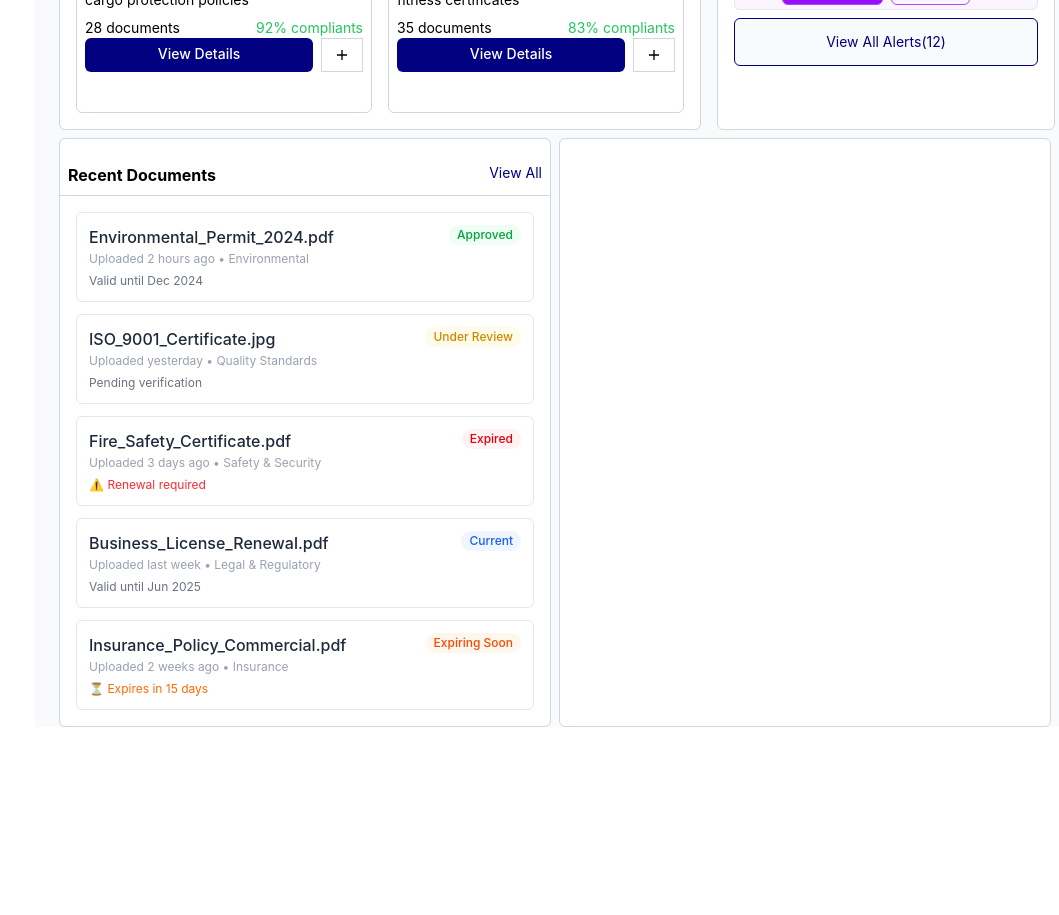
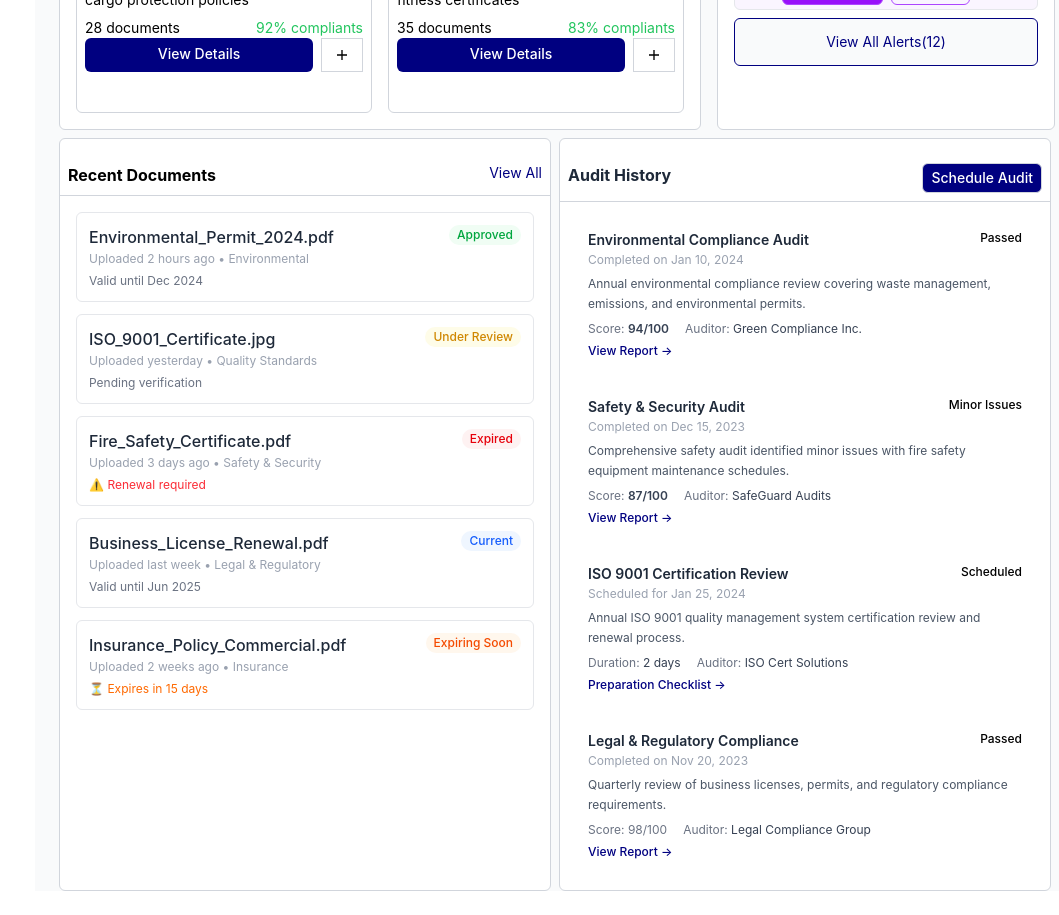
Before and after one commit to rinku-salunke/osl-using-react, a React (Vite) app: page /compliance in a window 1280 px wide. Shown: the part 1080-1995 px from the top of the page, without its empty margins (221-1280 px from the left). Before the commit the page ends 1831 px from the top, so only its background shows below. Built offline with nearby package versions, Linux system fonts and the light colour scheme.

Commit message:
1st commit

```diff
--- a/src/Logistics_Data/Management/Compliance.jsx
+++ b/src/Logistics_Data/Management/Compliance.jsx
@@ -453,9 +453,92 @@ function Compliance() {
             </div>
           </div>
 
-          {/**Right Column */}
-          <div className="bg-white border border-gray-300 p-4 rounded-md flex-1">
+          {/** Right Column - Audit History */}
+          <div className="bg-white p-4 rounded-md flex-1 border border-gray-300">
+            {/* Header */}
+            <div className="flex justify-between border-b border-gray-300 px-2 -mx-4 py-2">
+              <span className="font-bold text-gray-800">Audit History</span>
+              <span className="text-white border border-gray-300 rounded-md px-2 py-1 bg-dark-navy-blue text-sm font-medium">Schedule Audit</span>
+            </div>
 
+            {/* Audit List */}
+            <div className="flex flex-col gap-3 mt-4">
+              {/* 1. Environmental Compliance Audit */}
+              <div className="p-3 bg-white hover:shadow-sm transition-shadow">
+                <div className="flex justify-between items-start">
+                  <span className="font-semibold text-gray-800 text-sm">Environmental Compliance Audit</span>
+                  <span className="text-xs font-medium ">Passed</span>
+                </div>
+                <p className="text-xs text-gray-400 mt-0.5">Completed on Jan 10, 2024</p>
+                <p className="text-xs text-gray-600 mt-1.5 leading-relaxed">
+                  Annual environmental compliance review covering waste management, emissions, and environmental permits.
+                </p>
+                <div className="flex flex-wrap items-center gap-x-4 gap-y-1 mt-2 text-xs">
+                  <span className="text-gray-500">Score: <span className="font-semibold text-gray-700">94/100</span></span>
+                  <span className="text-gray-500">Auditor: <span className="text-gray-700">Green Compliance Inc.</span></span>
+                </div>
+                <button className="text-dark-navy-blue text-xs font-medium hover:underline mt-1.5 cursor-pointer">
+                  View Report →
+                </button>
+              </div>
+
+              {/* 2. Safety & Security Audit */}
+              <div className="p-3 bg-white hover:shadow-sm transition-shadow">
+                <div className="flex justify-between items-start">
+                  <span className="font-semibold text-gray-800 text-sm">Safety & Security Audit</span>
+                  <span className="text-xs font-medium">Minor Issues</span>
+                </div>
+                <p className="text-xs text-gray-400 mt-0.5">Completed on Dec 15, 2023</p>
+                <p className="text-xs text-gray-600 mt-1.5 leading-relaxed">
+                  Comprehensive safety audit identified minor issues with fire safety equipment maintenance schedules.
+                </p>
+                <div className="flex flex-wrap items-center gap-x-4 gap-y-1 mt-2 text-xs">
+                  <span className="text-gray-500">Score: <span className="font-semibold text-gray-700">87/100</span></span>
+                  <span className="text-gray-500">Auditor: <span className="text-gray-700">SafeGuard Audits</span></span>
+                </div>
+                <button className="text-dark-navy-blue text-xs font-medium hover:underline mt-1.5 cursor-pointer">
+                  View Report →
+                </button>
+              </div>
+
+              {/* 3. ISO 9001 Certification Review */}
+              <div className="p-3 bg-white hover:shadow-sm transition-shadow">
+                <div className="flex justify-between items-start">
+                  <span className="font-semibold text-gray-800 text-sm">ISO 9001 Certification Review</span>
+                  <span className="text-xs font-medium">Scheduled</span>
+                </div>
+                <p className="text-xs text-gray-400 mt-0.5">Scheduled for Jan 25, 2024</p>
+                <p className="text-xs text-gray-600 mt-1.5 leading-relaxed">
+                  Annual ISO 9001 quality management system certification review and renewal process.
+                </p>
+                <div className="flex flex-wrap items-center gap-x-4 gap-y-1 mt-2 text-xs">
+                  <span className="text-gray-500">Duration: <span className="text-gray-700">2 days</span></span>
+                  <span className="text-gray-500">Auditor: <span className="text-gray-700">ISO Cert Solutions</span></span>
+                </div>
+                <button className="text-dark-navy-blue text-xs font-medium hover:underline mt-1.5 cursor-pointer">
+                  Preparation Checklist →
+                </button>
+              </div>
+
+              {/* 4. Legal & Regulatory Compliance */}
+              <div className="p-3 bg-white hover:shadow-sm transition-shadow">
+                <div className="flex justify-between items-start">
+                  <span className="font-semibold text-gray-800 text-sm">Legal & Regulatory Compliance</span>
+                  <span className="text-xs font-medium">Passed</span>
+                </div>
+                <p className="text-xs text-gray-400 mt-0.5">Completed on Nov 20, 2023</p>
+                <p className="text-xs text-gray-600 mt-1.5 leading-relaxed">
+                  Quarterly review of business licenses, permits, and regulatory compliance requirements.
+                </p>
+                <div className="flex flex-wrap items-center gap-x-4 gap-y-1 mt-2 text-xs">
+                  <span className="text-gray-500">Score: <span classNamse="font-semibold text-gray-700">98/100</span></span>
+                  <span className="text-gray-500">Auditor: <span className="text-gray-700">Legal Compliance Group</span></span>
+                </div>
+                <button className="text-dark-navy-blue text-xs font-medium hover:underline mt-1.5 cursor-pointer">
+                  View Report →
+                </button>
+              </div>
+            </div>
           </div>
 
         </div>
```
